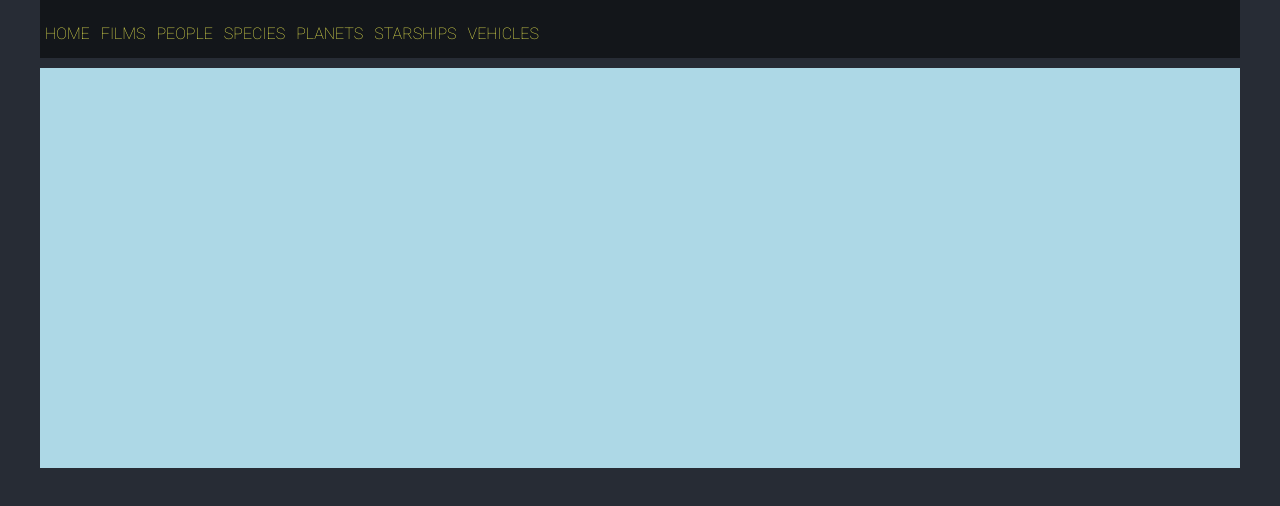
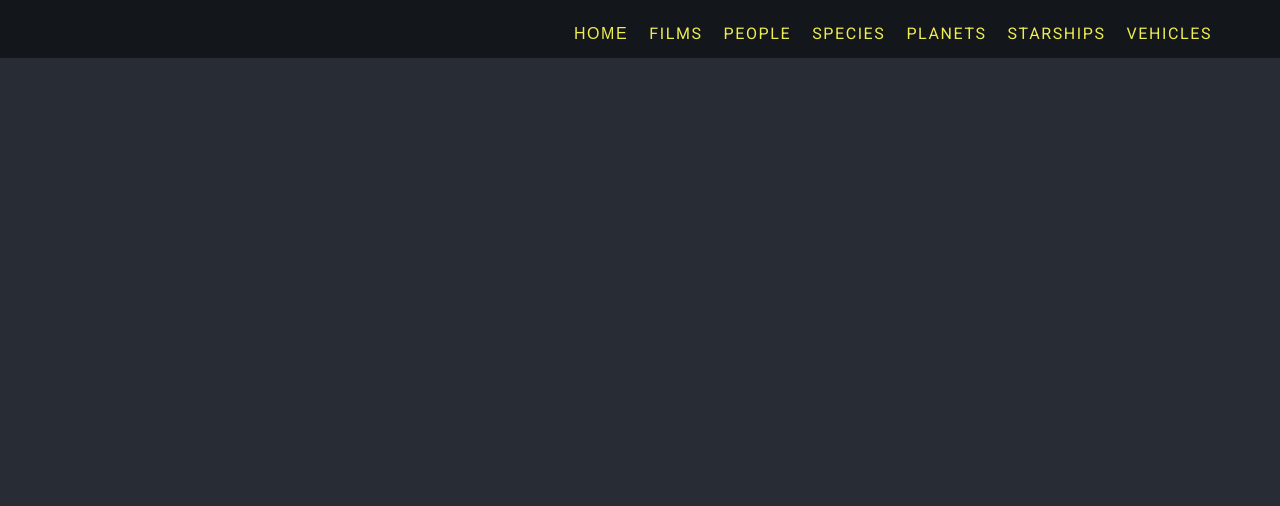
Before and after one commit to aftriska/swapi, a website built with webpack: page app/index.html in a window 1280 px wide. Built offline with nearby package versions, Linux system fonts and the light colour scheme.

Commit message:
Styling Navigation.

```diff
--- a/app/assets/scripts/App.js
+++ b/app/assets/scripts/App.js
@@ -3,7 +3,6 @@ import NavigateHash from './modules/NavigateHash';
 
 const appBaseUrl = "";
 const menus = Array.from(document.querySelectorAll('.route'));
-const rootMenu = document.querySelector(".route-root");
 const modals = Array.from(document.querySelectorAll('.modal'));
 const errModul = 'error404';
 
@@ -45,8 +44,8 @@ const pageRouter = new Router('pageRouter', [
   }
 ]);
 
-new NavigateHash(pageRouter, modals, errModul, menus, rootMenu, appBaseUrl);
+new NavigateHash(pageRouter, modals, errModul, menus, appBaseUrl);
 
 window.onhashchange = () => {
-  new NavigateHash(pageRouter, modals, errModul, menus, rootMenu, appBaseUrl);
+  new NavigateHash(pageRouter, modals, errModul, menus, appBaseUrl);
 };
--- a/app/assets/scripts/modules/NavigateHash.js
+++ b/app/assets/scripts/modules/NavigateHash.js
@@ -1,10 +1,9 @@
 class NavigateHash {
-  constructor(pageRouter, modals, errModul, menus, rootMenu, appBaseUrl) {
+  constructor(pageRouter, modals, errModul, menus, appBaseUrl) {
     this.bUrl   = appBaseUrl;
     this.router = pageRouter;
     this.modals = modals;
     this.menus  = menus;
-    this.rootMenu  = rootMenu;
     this.currPath = location.pathname;
     this.currHash = location.hash;
     this.errHash = errModul;
@@ -34,7 +33,6 @@ class NavigateHash {
       }
     } else {
       this.menus.forEach(m => m.style.display = 'none');
-      this.rootMenu.style.display = 'block';
       this.openPage(this.errHash);
     }
   }
--- a/app/assets/styles/modules/_page-section.css
+++ b/app/assets/styles/modules/_page-section.css
@@ -1,8 +1,8 @@
 .page-section {
-  position: relative;
+  position: absolute;
   width: 100%;
-  height: 400px;
+  height: 100vh;
   padding: 1rem 0;
-  background: lightblue;
+  background-color: $mainOrange;
   overflow: visible;
 }
--- a/app/assets/styles/modules/_primary-nav.css
+++ b/app/assets/styles/modules/_primary-nav.css
@@ -1,8 +1,11 @@
 .primary-nav {
-  padding-top: 20px;
-  padding-bottom: 10px;
-  margin-bottom: 10px;
-  background-color: rgba(#000, .5);
+  padding-top: 10px;
+
+  &--pull-right {
+    @mixin atMedium {
+      float: right;
+    }
+  }
 
   ul {
     margin: 0;
@@ -24,20 +27,23 @@
 
   a {
     color: $mainYellow;
-    font-weight: 200;
+    font-weight: 400;
     text-decoration: none;
+    letter-spacing: .1rem;
     display: block;
-    padding: 5px 5px;
+    padding: 5px 10px;
     font-size: 1rem;
   }
 
-  /*button {
-    color: #fff;
-    font-weight: 300;
+  button {
+    color: $mainYellow;
+    cursor: pointer;
+    font-weight: 400;
     border: none;
+    letter-spacing: .1rem;
     display: block;
     padding: 5px 10px;
-    font-size: 1.2rem;
-    background-color: navy;
-  }*/
+    font-size: 1rem;
+    background-color: inherit;
+  }
 }
--- a/app/assets/styles/modules/_site-header.css
+++ b/app/assets/styles/modules/_site-header.css
@@ -0,0 +1,7 @@
+.site-header {
+  padding: 10px 0;
+  position: fixed;
+  background-color: rgba(#000, .5);
+  width: 100%;
+  z-index: 2;
+}
--- a/app/assets/styles/modules/_wrapper.css
+++ b/app/assets/styles/modules/_wrapper.css
@@ -3,7 +3,7 @@
   overflow: hidden;
   padding-left: 18px;
   padding-right: 18px;
-  max-width: 1236px;
+  max-width: 1200px;
   margin-left: auto;
   margin-right: auto;
 }
--- a/app/index.html
+++ b/app/index.html
@@ -16,9 +16,10 @@
 
         </div>
         <div class="site-header__menu-content">
-          <nav class="primary-nav">
+          <nav class="primary-nav primary-nav--pull-right">
             <ul>
-              <li><a href="/" class="route route-root">HOME</a></li>
+              <li><button class="route">HOME</a></li>
+              <!-- Home Button to clear opened moduls and when clicked on Error 404 Page, will also shows all the links. Gotta push history too though! -->
               <li><a href="#films" class="route">FILMS</a></li>
               <li><a href="#people" class="route">PEOPLE</a></li>
               <li><a href="#species" class="route">SPECIES</a></li>
@@ -31,31 +32,47 @@
       </div>
     </header>
 
+    <div id="error404" class="modal">
       <div class="wrapper">
-      <div id="page-section" class="page-section">
-        <div id="error404" class="modal">
         <p>Error 404!</p>
       </div>
+    </div>
     <div id="films" class="modal">
+      <div class="wrapper">
         <p>This section is to put the films list.</p>
       </div>
+    </div>
     <div id="people" class="modal">
+      <div class="wrapper">
         <p>This section is to put the characters list.</p>
       </div>
+    </div>
     <div id="species" class="modal">
+      <div class="wrapper">
         <p>This section is to put the species list.</p>
       </div>
+    </div>
     <div id="planets" class="modal">
+      <div class="wrapper">
         <p>This section is to put the planets list.</p>
       </div>
+    </div>
     <div id="starships" class="modal">
+      <div class="wrapper">
         <p>This section is to put the starships list.</p>
       </div>
+    </div>
     <div id="vehicles" class="modal">
+      <div class="wrapper">
         <p>This section is to put the vehicles list.</p>
       </div>
     </div>
+
+    <!-- <div class="wrapper">
+      <div id="page-section" class="page-section">
+
       </div>
+    </div> -->
   <!-- build:js assets/scripts/App.js -->
   <script src="/temp/scripts/App.js"></script>
   <!-- endbuild -->
--- a/app/temp/styles/styles.css
+++ b/app/temp/styles/styles.css
@@ -469,27 +469,29 @@ img {
   overflow: hidden;
   padding-left: 18px;
   padding-right: 18px;
-  max-width: 1236px;
+  max-width: 1200px;
   margin-left: auto;
   margin-right: auto;
 }
 
+.site-header {
+  padding: 10px 0;
+  position: fixed;
+  background-color: rgba(0,0,0, .5);
+  width: 100%;
+  z-index: 2;
+}
+
 .primary-nav {
-  padding-top: 20px;
-  padding-bottom: 10px;
-  margin-bottom: 10px;
-  background-color: rgba(0,0,0, .5);
+  padding-top: 10px;
+}
 
-  /*button {
-    color: #fff;
-    font-weight: 300;
-    border: none;
-    display: block;
-    padding: 5px 10px;
-    font-size: 1.2rem;
-    background-color: navy;
-  }*/
-}
+@media (min-width: 800px) {
+
+.primary-nav--pull-right {
+      float: right
+  }
+  }
 
 .primary-nav ul {
     margin: 0;
@@ -515,39 +517,51 @@ img {
 
 .primary-nav a {
     color: #EDEC51;
-    font-weight: 200;
+    font-weight: 400;
     text-decoration: none;
+    letter-spacing: .1rem;
     display: block;
-    padding: 5px 5px;
+    padding: 5px 10px;
     font-size: 1rem;
   }
 
+.primary-nav button {
+    color: #EDEC51;
+    cursor: pointer;
+    font-weight: 400;
+    border: none;
+    letter-spacing: .1rem;
+    display: block;
+    padding: 5px 10px;
+    font-size: 1rem;
+    background-color: inherit;
+  }
+
 .page-section {
-  position: relative;
+  position: absolute;
   width: 100%;
-  height: 400px;
+  height: 100vh;
   padding: 1rem 0;
-  background: lightblue;
+  background-color: #E97B22;
   overflow: visible;
 }
 
 .modal {
-  position: absolute;
+  position: fixed;
   opacity: 0;
   margin: auto;
   padding: auto;
-  top: 0;
+  top: 58px;
   bottom: 0;
   left: 0;
   right: 0;
-  border: 1px solid blue;
-  background-color: #ff6;
+  background-color: #EDEC51;
   visibility: hidden;
   -webkit-transform: scale(1.2);
           transform: scale(1.2);
-  -webkit-transition: all .3s ease-out;
-  transition: all .3s ease-out;
-  overflow: scroll;
+  -webkit-transition: all .5s ease-out;
+  transition: all .5s ease-out;
+  overflow: auto;
 }
 
 .modal--is-visible {
```
Also changed, not shown: app/assets/styles/modules/_modal.css (+5 -6 lines), app/temp/scripts/App.js (+3 -6 lines). Lines whose indentation alone changed are shown as unchanged.
